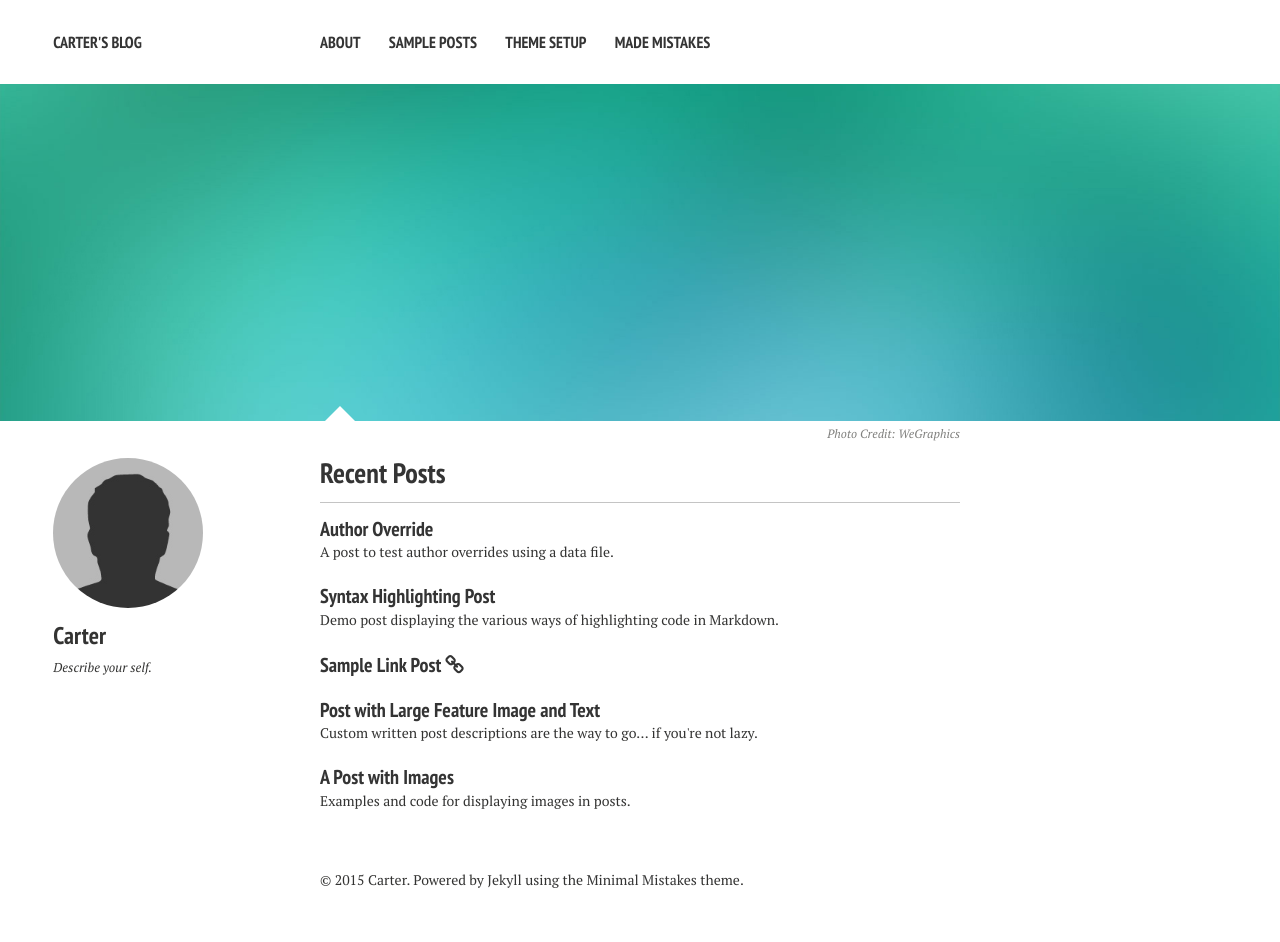
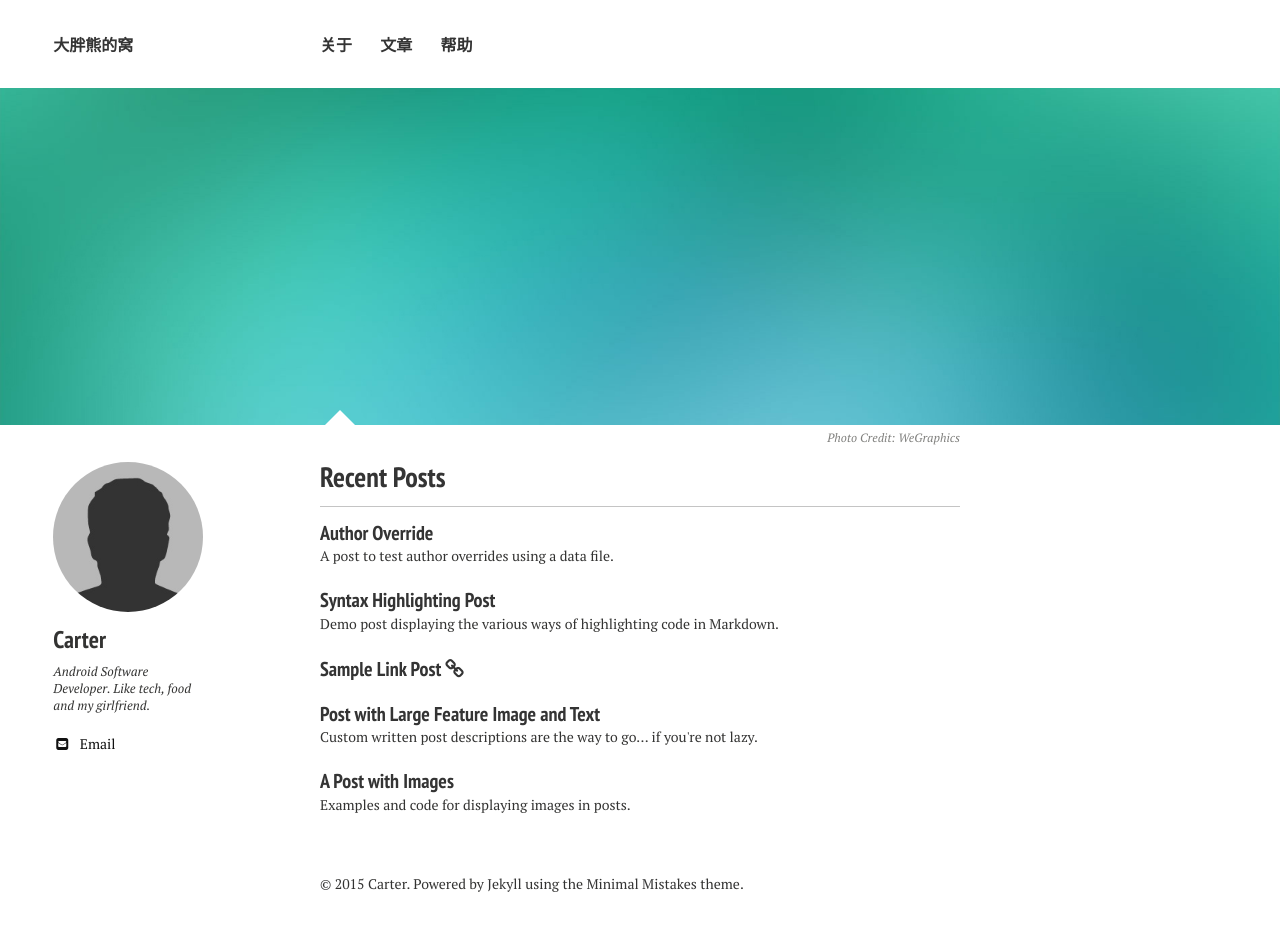
Before and after one commit to tongtong68/tongtong68.github.io, a Jekyll site: the page built from index.md, in a window 1280 px wide. Built offline with Jekyll 4.4.1, drawn with Linux system fonts in a browser that asks for light colours; nearby versions of some CDN libraries.

Commit message:
update my blog.

```diff
--- a/_config.yml
+++ b/_config.yml
@@ -1,6 +1,6 @@
 # Site wide configuration
 
-title:            Carter's blog
+title:            大胖熊的窝
 locale:           en_US
 url:
 
@@ -28,11 +28,11 @@ kramdown:
 owner:
   name: Carter
   avatar: bio-photo.jpg
-  bio: "Describe your self."
-  email:
+  bio: "Android Software Developer. Like tech, food and my girlfriend. "
+  email: tongtong68@gmail.com
   disqus-shortname:
-  twitter: #username
-  facebook: #username
+  twitter: #tongtong68
+  facebook: #Carter Peng
   google:
     plus: #username
     analytics:
@@ -44,7 +44,7 @@ owner:
   stackoverflow: #http://stackoverflow.com/users/123456/username
   linkedin: #username
   xing: #username
-  instagram: #username
+  instagram: #tongtong68
   lastfm: #username
   tumblr: #username
   pinterest: #username
@@ -53,7 +53,7 @@ owner:
   dribbble: #username
   youtube: #username
   soundcloud: #username
-  weibo: #username
+  weibo: #carterzuckerberg
   flickr: #username
 
 include: [".htaccess"]
--- a/_data/navigation.yml
+++ b/_data/navigation.yml
@@ -1,13 +1,10 @@
 # Site navigation links
 
-- title: About
+- title: 关于
   url: /about/
 
-- title: Sample Posts
+- title: 文章
   url: /posts/
 
-- title: Theme Setup
+- title: 帮助
   url: /theme-setup/
-
-- title: Made Mistakes
-  url: http://mademistakes.com
```
